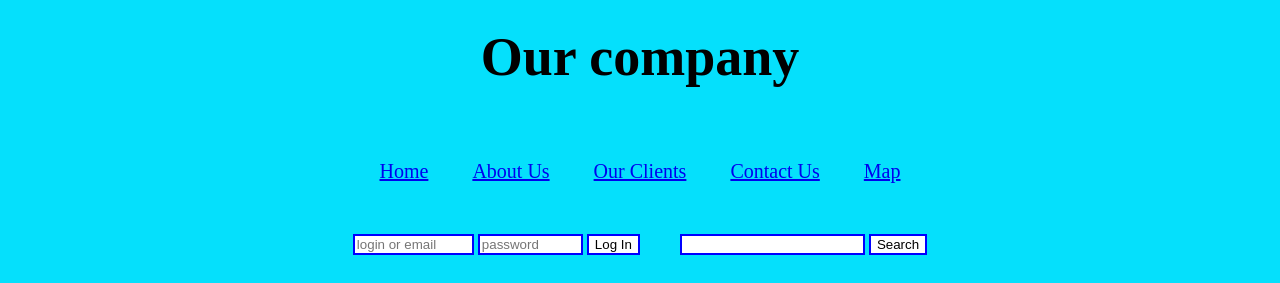
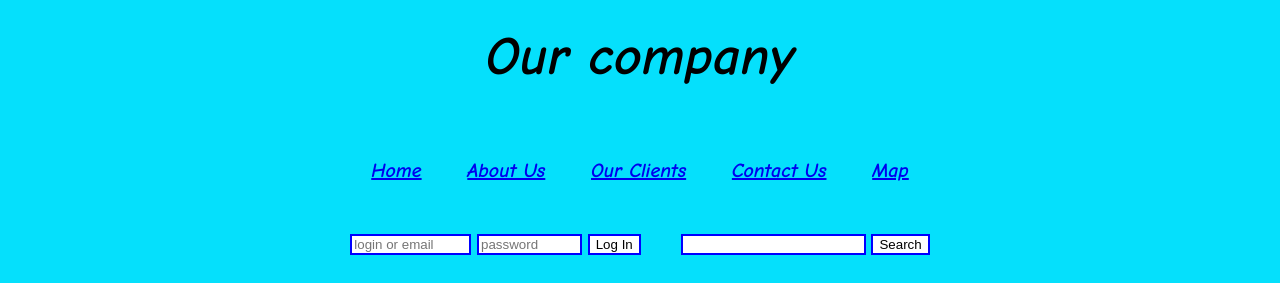
Before and after one commit to JuliaAvsyuk/Webpack, a website built with webpack: page src/index.html in a window 1280 px wide. Shown: the part 450-733 px from the top of the page. Built offline with nearby package versions, Linux system fonts and the light colour scheme; files whose address does not match are found by name.

Commit message:
###--------------------------------------------------------### style(product): изменить стили всех шрифтов проекта
Изменили стиль текста на Comic Neue cursive
###--------------------------------------------------------###

```diff
--- a/src/index.scss
+++ b/src/index.scss
@@ -3,10 +3,13 @@
 @import '../src/header/__logIn/header__logIn';
 @import '../src/body/body__imgs';
 @import '../src/header/__search/header__search';
+@import url('https://fonts.googleapis.com/css2?family=Comic+Neue:ital,wght@1,700&display=swap');
+
 
 
 @media screen, print {
   body {
+    font-family: 'Comic Neue', cursive;
     line-height: 1.5;
   }
   h1 {
```
